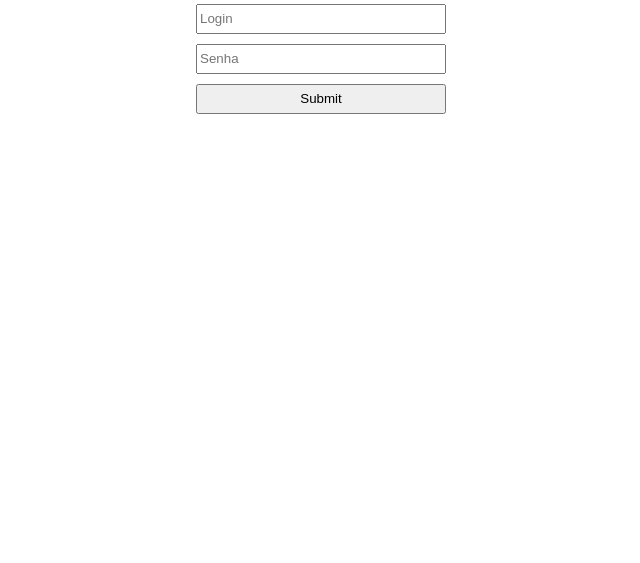
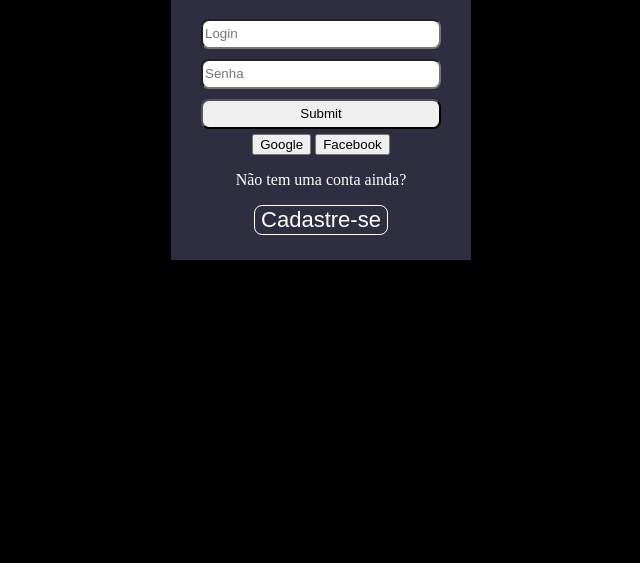
Before and after one commit to ICEI-PUC-Minas-PMV-ADS/pmv-ads-2024-1-e1-proj-web-t6-projeto-portal-ia, a plain HTML site: page codigo-fonte/src/login/login.html in a window 1280 px wide. Shown: the part 237-800 px from the top of the page, without its empty margins (327-967 px from the left). Drawn offline with Linux system fonts and the light colour scheme.

Commit message:
Implementando atualizações da tela de login.

```diff
--- a/codigo-fonte/src/login/login.css
+++ b/codigo-fonte/src/login/login.css
@@ -1,13 +1,12 @@
-= {
-    box-sizing: border-box;
+body {
+    background-color: black;
+    width: 100%;
+    height: 100%;
+    color: white;
 }
 
-body {
-    width: 100%;
-    height: 100%;
-}
-
-form {
+.login-box {
+    background-color: #2F2E41;
     width: 300px;
     margin: 200px auto;
     text-align: center;
@@ -18,6 +17,32 @@ input {
     margin: 10px auto;
     width: 250px;
     height: 30px;
+}
+
+.cadastro {
+    font-size: 22px;
+    background-color: transparent;
+    color: white;
+    border: 1px solid white;
+    border-radius: 8px;
+
+}
+
+.formulario {
+    padding-top: 10px;
+    display: flex;
+    flex-direction: column;
+    align-items: center;
+}
+
+.formulario input {
+    margin: 5px 0;
+    width: 80%;
+    box-sizing: border-box;
+    border-radius: 8px;
+}
 
 
+.cadastro-botao {
+    padding-bottom: 25px
 }
--- a/codigo-fonte/src/login/login.html
+++ b/codigo-fonte/src/login/login.html
@@ -6,43 +6,31 @@
     <meta http-equiv="X-UA-Compatible" content="IE=edge">
     <meta name="viewport" content="width=device-width, initial-scale=1.0">
     <link rel="stylesheet" href="./login.css">
-    <title>Login JS</title>
-
-    <style>
-        * {
-            box-sizing: border-box;
-        }
-
-        body {
-            width: 100%;
-            height: 100%;
-        }
-
-        form {
-            width: 300px;
-            margin: 200px auto;
-            text-align: center;
-        }
-
-        input {
-            Display: block;
-            margin: 10px auto;
-            width: 250px;
-            height: 30px;
-
-
-        }
-    </style>
+    <title>Login</title>
 </head>
 
 <body>
 
-    <form>
+    <div class="login-box">
         <h3>Login</h3>
-        <input type="text" placeholder="Login" id="Login">
-        <input type="password" placeholder="Senha" id="senha">
-        <input type="submit">
-    </form>
+        <form class="formulario">
+            <input type="text" placeholder="Login" id="Login">
+            <input type="password" placeholder="Senha" id="senha">
+            <input type="submit">
+        </form>
+
+        <div class="rede-social">
+            <button onclick="click()">Google</button>
+            <button>Facebook</button>
+        </div>
+        <div>
+            <p>Não tem uma conta ainda?</p>
+        </div>
+        <div class="cadastro-botao">
+            <button class="cadastro">Cadastre-se</button>
+        </div>
+
+    </div>
 
 </body>
 
--- a/codigo-fonte/src/login/login.js
+++ b/codigo-fonte/src/login/login.js
@@ -0,0 +1,3 @@
+function click() {
+    alert("oi")
+}
```
